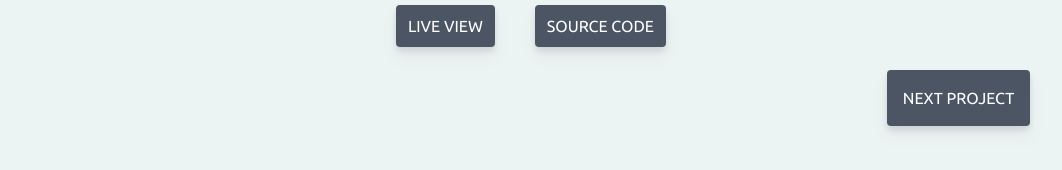
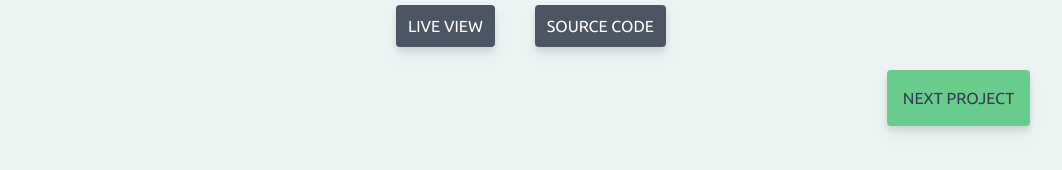
Before and after one commit to Deehjay/portfolio, a Vue app: page /work/house-of-games in a window 1280 px wide. In both pictures the pointer is over the link "NEXT PROJECT". Shown: the part 602-772 px from the top of the page, without its empty margins (109-1171 px from the left). Built offline with nearby package versions, Linux system fonts and the light colour scheme.

Commit message:
Styling for next project component

```diff
--- a/src/components/NextProject.vue
+++ b/src/components/NextProject.vue
@@ -33,3 +33,14 @@ export default {
     >Next Project</router-link
   >
 </template>
+
+<style scoped>
+a {
+  transition: all 0.5s ease;
+}
+
+a:hover {
+  background-color: #68cc8c;
+  color: #333d4d;
+}
+</style>
```
